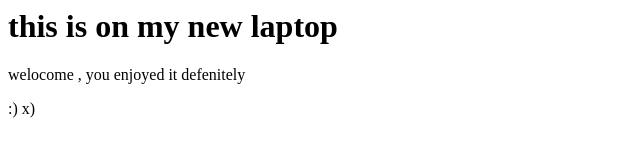
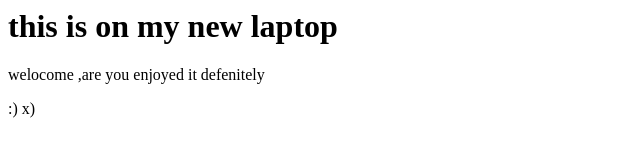
Before and after one commit to nav-code1/2nd_git_repo, a plain HTML site: page index.html in a window 1280 px wide. Shown: the full height of the page, 0-640 px from the left. Drawn offline with Linux system fonts and the light colour scheme.

Commit message:
added index.html

```diff
--- a/index.html
+++ b/index.html
@@ -1,6 +1,6 @@
 <html>
 <title>this is my first code file</title>
 <h1>this is on my new laptop</h1>
-<p>welocome , you enjoyed it defenitely</p>
+<p>welocome ,are you enjoyed it defenitely</p>
 <p> :) x) </p>
 </html>
```
